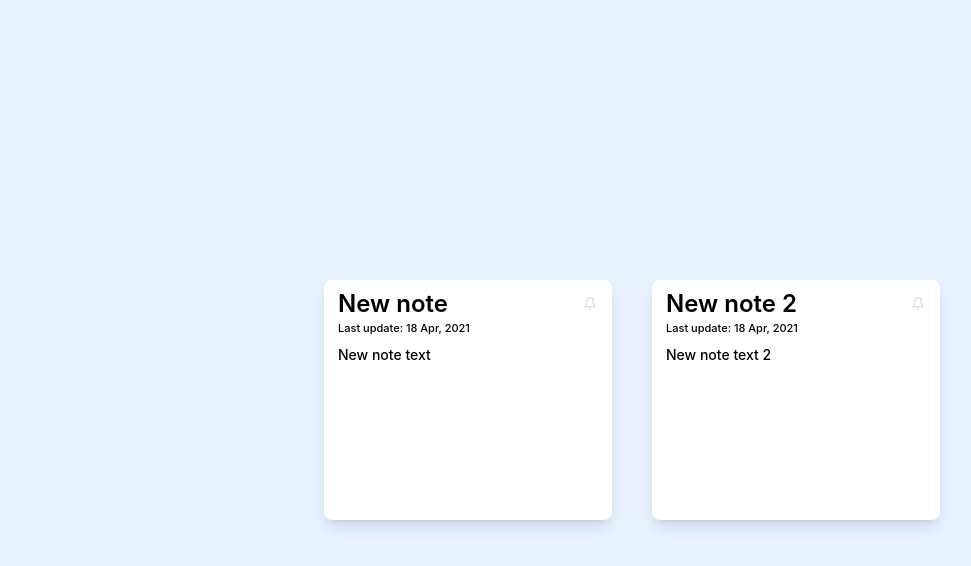
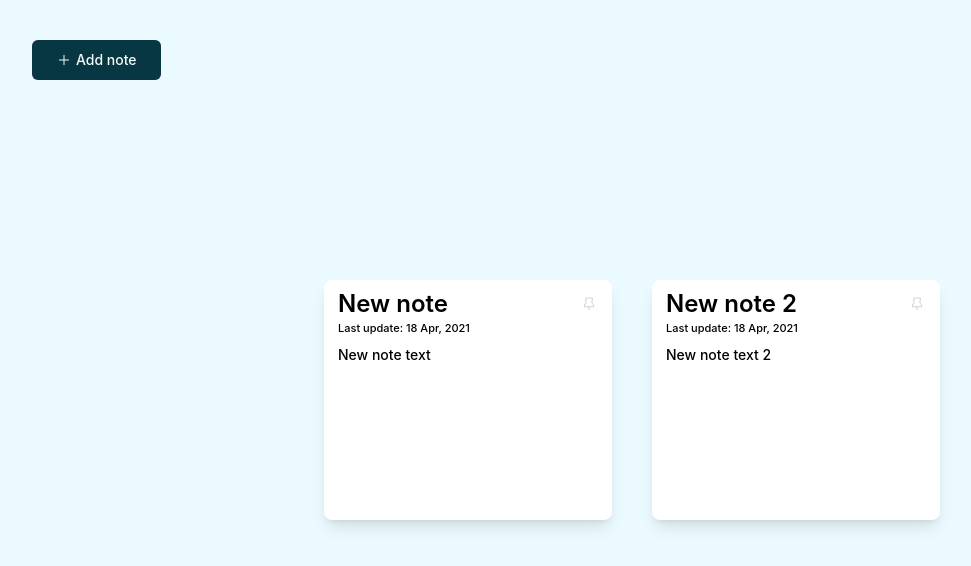
Before and after one commit to KikoAraujo/surfe-tech-exercise, a React (Create React App) app: page / in a window 1280 px wide. Shown: the top 566 px of the page, without its empty margins (8-979 px from the left). Built offline with nearby package versions, Linux system fonts and the light colour scheme; the HTML template or start-up script is replaced by a standard one.

Commit message:
Update styles, add tailwind config, post first note

```diff
--- /dev/null
+++ b/src/components/Buttons/index.tsx
@@ -0,0 +1,25 @@
+import { MouseEventHandler, ReactElement } from "react";
+
+export interface ButtonProps {
+  text: string;
+  className: string;
+  onClick: MouseEventHandler<HTMLButtonElement>;
+  icon?: { position: "left" | "right"; iconElement: ReactElement };
+}
+
+const Button = ({ text, className, onClick, icon }: ButtonProps) => {
+  return (
+    <div className={`bg-surfe-pink rounded-md ${className}`}>
+      <button
+        onClick={onClick}
+        className={`flex items-center gap-1 rounded-md font-medium text-sm cursor-pointer px-6 py-2.5 transition-transform duration-500 ease-out-expo hover:translate-x-[-2px] hover:translate-y-[-2px] ${className}`}
+      >
+        {icon?.position === "left" ? icon.iconElement : null}
+        {text}
+        {icon?.position === "right" ? icon.iconElement : null}
+      </button>
+    </div>
+  );
+};
+
+export default Button;
--- a/src/components/Icons/icons.tsx
+++ b/src/components/Icons/icons.tsx
@@ -1,10 +1,21 @@
-export const Thumbtack = () => {
+export const Thumbtack = (className: string, color: string = "#222222") => {
   return (
-    <svg width="16" height="16" viewBox="0 0 24 24">
+    <svg viewBox="0 0 24 24" className={className}>
       <path
         d="M17.409 10.3479C17.04 9.9789 16.885 9.45289 16.994 8.94189L17.845 4.97095C18.012 4.19495 17.883 3.49495 17.484 3.00195C17.207 2.65895 16.662 2.25 15.645 2.25H8.35599C7.33799 2.25 6.794 2.65895 6.517 3.00195C6.118 3.49595 5.99001 4.19495 6.15601 4.97095L7.00699 8.94189C7.11599 9.45289 6.961 9.9789 6.591 10.3479C5.082 11.8569 4.25 13.865 4.25 15.999C4.25 16.413 4.586 16.749 5 16.749H11.25V20.999C11.25 21.413 11.586 21.749 12 21.749C12.414 21.749 12.75 21.413 12.75 20.999V16.749H19C19.414 16.749 19.75 16.413 19.75 15.999C19.75 13.865 18.918 11.8579 17.409 10.3479ZM5.79199 15.25C5.95799 13.8 6.604 12.4569 7.651 11.4089C8.382 10.6779 8.68899 9.63893 8.47299 8.62793L7.62201 4.65698C7.55501 4.34198 7.57701 4.07607 7.68301 3.94507C7.82101 3.77507 8.16299 3.75 8.35599 3.75H15.645C15.837 3.75 16.18 3.77507 16.318 3.94507C16.423 4.07607 16.446 4.34198 16.379 4.65698L15.528 8.62793C15.312 9.63893 15.619 10.6779 16.35 11.4089C17.397 12.4569 18.043 13.8 18.209 15.25H5.79199Z"
-        fill="#D2D2D2"
+        fill={color}
       />
     </svg>
   );
 };
+
+export const Plus = (className: string, color: string = "#222222") => {
+  return (
+    <svg viewBox="0 0 24 24" className={className}>
+      <path
+        d="M19.75 12C19.75 12.414 19.414 12.75 19 12.75H12.75V19C12.75 19.414 12.414 19.75 12 19.75C11.586 19.75 11.25 19.414 11.25 19V12.75H5C4.586 12.75 4.25 12.414 4.25 12C4.25 11.586 4.586 11.25 5 11.25H11.25V5C11.25 4.586 11.586 4.25 12 4.25C12.414 4.25 12.75 4.586 12.75 5V11.25H19C19.414 11.25 19.75 11.586 19.75 12Z"
+        fill={color}
+      />
+    </svg>
+  );
+};
--- a/src/components/Icons/index.tsx
+++ b/src/components/Icons/index.tsx
@@ -1,7 +1,6 @@
-import {
-  Thumbtack
-} from './icons'
+import { Plus, Thumbtack } from "./icons";
 
 export const Icons = {
   thumbtack: Thumbtack,
-} as const
+  plus: Plus,
+} as const;
--- a/src/components/Layout/Note.tsx
+++ b/src/components/Layout/Note.tsx
@@ -1,13 +1,13 @@
-import { useState } from "react";
 import { Icons } from "../Icons";
 
 export interface NoteProps {
   id: number;
   title: string;
   text: string;
+  updated_at: string;
 }
 
-const Note = ({ id, title, text }: NoteProps) => {
+const Note = ({ id, title, text, updated_at }: NoteProps) => {
   return (
     <div className="bg-white w-72 min-h-60 rounded-lg shadow-lg px-3.5 py-2 flex flex-col gap-2">
       <div>
@@ -19,10 +19,15 @@ const Note = ({ id, title, text }: NoteProps) => {
             value={title}
             onChange={(e) => {}}
           />
-          <div className="cursor-pointer">{Icons.thumbtack()}</div>
+          <div className="cursor-pointer h-5 w-5 flex items-center justify-center">
+            {Icons.thumbtack(
+              "h-4 w-4 transition-all duration-300 ease-in-out hover:h-5 hover:w-5",
+              "#D2D2D2"
+            )}
+          </div>
         </div>
-        <p id={`updated_at_${id}`} className="text-[11px] font-medium">
-          Last update: 18 Apr, 2021
+        <p id={`updated_at_${id}`} className="text-xxs font-medium">
+          Last update: {updated_at}
         </p>
       </div>
       {/* Editable Content */}
--- a/src/index.css
+++ b/src/index.css
@@ -9,7 +9,7 @@ body {
     sans-serif;
   -webkit-font-smoothing: antialiased;
   -moz-osx-font-smoothing: grayscale;
-  background-color: #e6f2fe;
+  background-color: #ebfafe;
 }
 
 code {
--- a/src/pages/HomePage.tsx
+++ b/src/pages/HomePage.tsx
@@ -1,26 +1,61 @@
-import { useState } from "react";
+import { useEffect, useState } from "react";
 import Note, { NoteProps } from "../components/Layout/Note";
+import Button from "../components/Buttons";
+import { Icons } from "../components/Icons";
+import { getNewDate } from "../utils/formatters";
+import postNote from "../services/api/notes/postNote";
 
 const HomePage = () => {
-  const [notes, setNotes] = useState<NoteProps[]>([
+  const [notes, setNotes] = useState<NoteProps[]>([]);
+
+  useEffect(() => {
+    const dummyNotes = [
       {
         id: 0,
         title: "New note",
         text: "New note text",
+        updated_at: "18 Apr, 2021",
       },
       {
         id: 1,
         title: "New note 2",
         text: "New note text 2",
+        updated_at: "18 Apr, 2021",
       },
-  ]);
+    ];
+
+    setNotes(dummyNotes);
+  }, []);
 
   return (
+    <>
+      <div className="absolute top-10 left-10">
+        <Button
+          text="Add note"
+          className="bg-surfe-darkBlue text-neutral-50"
+          icon={{
+            position: "left",
+            iconElement: Icons.plus("h-4 w-4", "#fafafa"),
+          }}
+          onClick={() => {
+            const updatedAt = getNewDate();
+            const newNoteBody = {
+              title: "New Note",
+              text: "",
+              updated_at: updatedAt,
+            };
+            const formattedBody = JSON.stringify(newNoteBody);
+
+            postNote(formattedBody);
+          }}
+        />
+      </div>
       <div className="flex items-center justify-center h-full gap-10">
         {notes.map((note) => (
           <Note key={note.id} {...note} />
         ))}
       </div>
+    </>
   );
 };
 
--- a/src/services/api/notes/postNote.ts
+++ b/src/services/api/notes/postNote.ts
@@ -3,14 +3,14 @@ const postNote = async (body: string) => {
 
   try {
     const response = await fetch(
-      `https://challenge.surfe.com/${sessionId}/notes`,
+      `https://challenge.surfe.com/3519195728961111/notes`,
       {
         method: "POST",
         redirect: "follow",
         headers: {
           "Content-Type": "application/json",
         },
-        body: JSON.stringify(body),
+        body: JSON.stringify({ body: body }),
       }
     );
 
--- /dev/null
+++ b/src/utils/formatters.ts
@@ -0,0 +1,9 @@
+export const getNewDate = () => {
+  const newDate = new Date();
+  const formattedDate = newDate.toLocaleDateString("en-GB", {
+    day: "2-digit",
+    month: "short",
+    year: "numeric",
+  });
+  return formattedDate;
+};
--- a/tailwind.config.js
+++ b/tailwind.config.js
@@ -2,7 +2,24 @@
 module.exports = {
   content: ["./src/**/*.{js,ts,jsx,tsx,mdx}"],
   theme: {
-    extend: {},
+    extend: {
+      colors: {
+        surfe: {
+          lightBlue: "#ebfafe",
+          darkBlue: "#073742",
+          pink: "#ffa2ea",
+        },
+        neutral: {
+          50: "#fafafa",
+        },
+      },
+      transitionTimingFunction: {
+        "out-expo": "cubic-bezier(.19,1,.22,1)",
+      },
+      fontSize: {
+        xxs: "11px",
+      },
+    },
   },
   plugins: [],
 };
```
Lines whose indentation alone changed are shown as unchanged.
